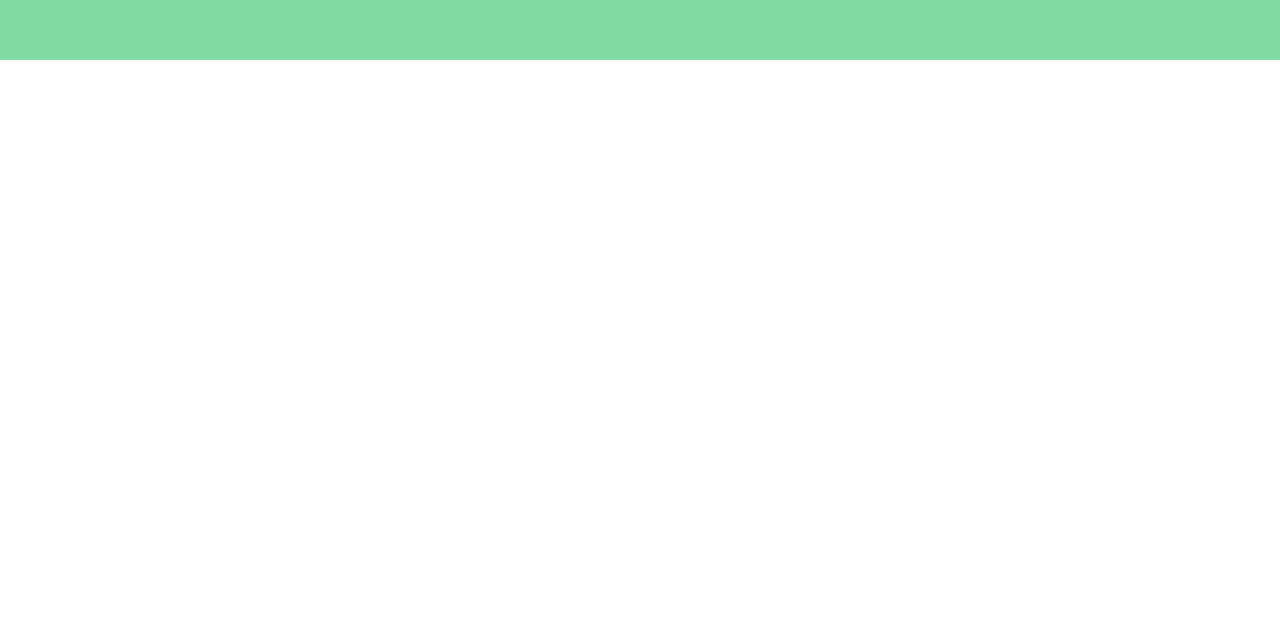
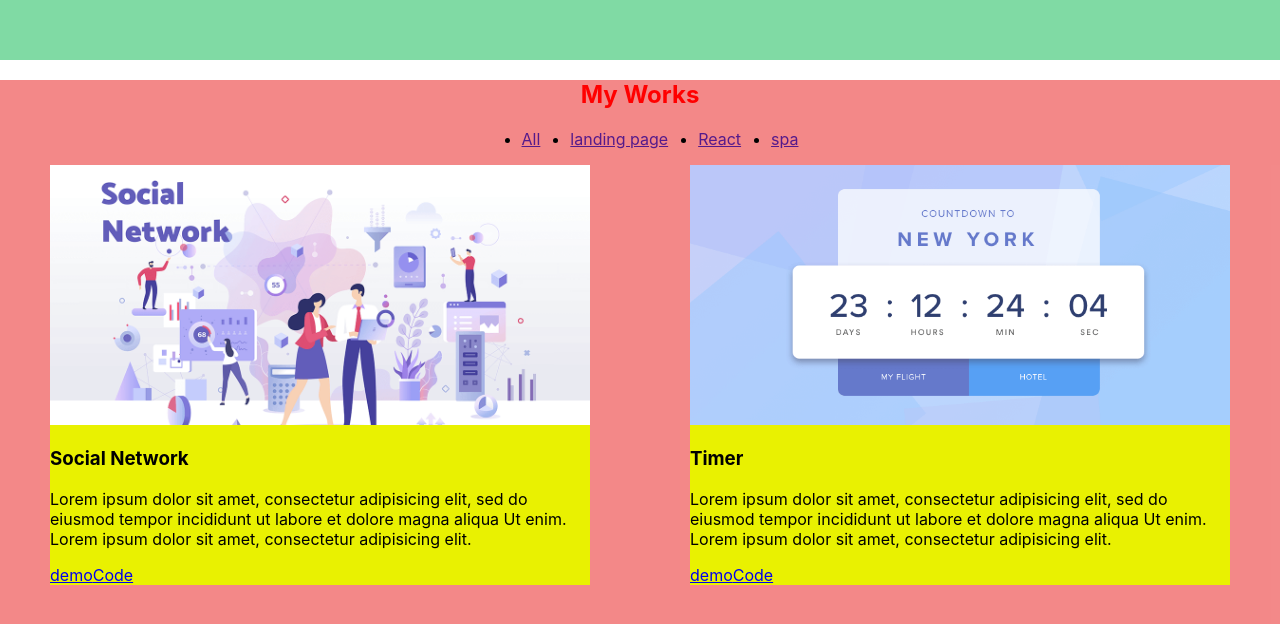
Before and after one commit to Tekech-Igor/portfolio, a React app: page / in a window 1280 px wide. Shown: the part 1614-2238 px from the top of the page. Before the commit the page ends 1674 px from the top, so only its background shows below. Built offline with nearby package versions, Linux system fonts and the light colour scheme.

Commit message:
add works

```diff
--- a/src/App.tsx
+++ b/src/App.tsx
@@ -2,6 +2,7 @@
 import {Header} from "./layout/header/Header";
 import {Main} from "./layout/sections/main/Main";
 import {Skills} from "./layout/sections/skills/Skills";
+import {Works} from "./layout/sections/works/Works";
 
 
 function App() {
@@ -10,6 +11,7 @@
             <Header/>
             <Main/>
             <Skills/>
+            <Works/>
         </div>
     );
 }
--- a/src/components/menu/Menu.tsx
+++ b/src/components/menu/Menu.tsx
@@ -1,25 +1,16 @@
 import React from 'react';
 import styled from "styled-components";
 
-export const Menu = () => {
+
+export const Menu = (props: {menuItems: Array<string>}) => {
     return (
         <StyledMenu>
             <ul>
-                <li>
-                    <a href="">Home</a>
-                </li>
-                <li>
-                    <a href="">Skills</a>
-                </li>
-                <li>
-                    <a href="">Works</a>
-                </li>
-                <li>
-                    <a href="">Testimony</a>
-                </li>
-                <li>
-                    <a href="">Contact</a>
-                </li>
+                {props.menuItems.map((item, index)=>{
+                    return <li key={index}>
+                        <a href="">{item}</a>
+                    </li>
+                })}
             </ul>
         </StyledMenu>
     );
@@ -29,5 +20,6 @@
     ul {
       display: flex;
       gap: 30px;
+      justify-content: center;
     }
 `
--- a/src/layout/header/Header.tsx
+++ b/src/layout/header/Header.tsx
@@ -3,11 +3,14 @@
 import {Logo} from "../../components/logo/Logo";
 import {Menu} from "../../components/menu/Menu";
 
+
+const items = ["Home", "Skills", "Works", "Testimony", "Contact"]
+
 export const Header = () => {
     return (
         <StyledHeader>
             <Logo/>
-            <Menu/>
+            <Menu menuItems={items}/>
         </StyledHeader>
     );
 };
--- /dev/null
+++ b/src/layout/sections/works/Works.tsx
@@ -0,0 +1,35 @@
+import React from 'react';
+import styled from "styled-components";
+import {SectionTitle} from "../../../components/SectionTitle";
+import {Menu} from "../../../components/menu/Menu";
+import {FlexWrapper} from "../../../components/FlexWrapper";
+import {Work} from "./work/Work";
+import socialImg from "./../../../assets/images/project-1.png"
+import timerImg from "./../../../assets/images/project-2.png"
+
+
+const worksItems = ["All", "landing page", "React", "spa"]
+
+export const Works = () => {
+    return (
+        <StyledWorks>
+            <SectionTitle>My Works</SectionTitle>
+            <Menu menuItems={worksItems}/>
+            <FlexWrapper justify={"space-around"}>
+                <Work
+                    title={"Social Network"}
+                    src={socialImg}
+                    text={"Lorem ipsum dolor sit amet, consectetur adipisicing elit, sed do eiusmod tempor incididunt ut labore et dolore magna aliqua Ut enim. Lorem ipsum dolor sit amet, consectetur adipisicing elit."}/>
+                <Work
+                    title={"Timer"}
+                    src={timerImg}
+                    text={"Lorem ipsum dolor sit amet, consectetur adipisicing elit, sed do eiusmod tempor incididunt ut labore et dolore magna aliqua Ut enim. Lorem ipsum dolor sit amet, consectetur adipisicing elit."}/>
+            </FlexWrapper>
+        </StyledWorks>
+    );
+};
+
+const StyledWorks = styled.section`
+  min-height: 100vh;
+  background-color: rgba(236, 64, 64, 0.62);
+`
--- /dev/null
+++ b/src/layout/sections/works/work/Work.tsx
@@ -0,0 +1,45 @@
+import React from 'react';
+import styled from "styled-components";
+
+type WorkPropsType = {
+    title: string
+    text: string
+    src: string
+}
+
+export const Work = (props: WorkPropsType) => {
+    return (
+        <StyledWork>
+            <Image src={props.src} alt=""/>
+            <Title>{props.title}</Title>
+            <Text>{props.text}</Text>
+            <Link href={"#"}>demo</Link>
+            <Link href={"#"}>Code</Link>
+        </StyledWork>
+    );
+};
+
+
+const StyledWork = styled.div`
+  background-color: #e9f101;
+  max-width: 540px;
+  width: 100%;
+`
+
+const Image = styled.img`
+  width: 100%;
+  height: 260px;
+  object-fit: cover;
+`
+
+const Link = styled.a`
+
+`
+
+const Title = styled.h3`
+
+`
+
+const Text = styled.p`
+
+`
```
Also changed, not shown: src/assets/images/icons-sprite.svg.
